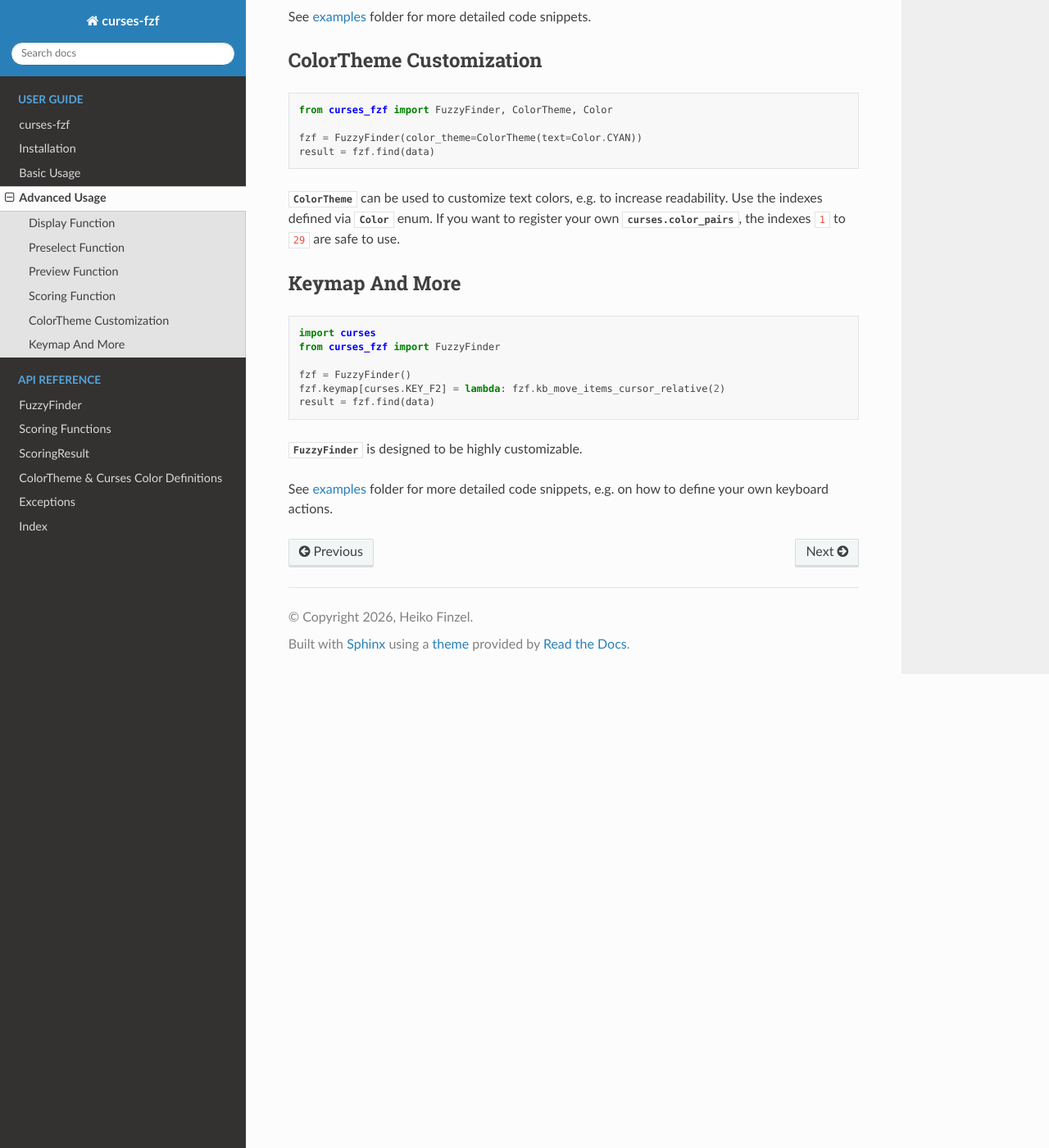
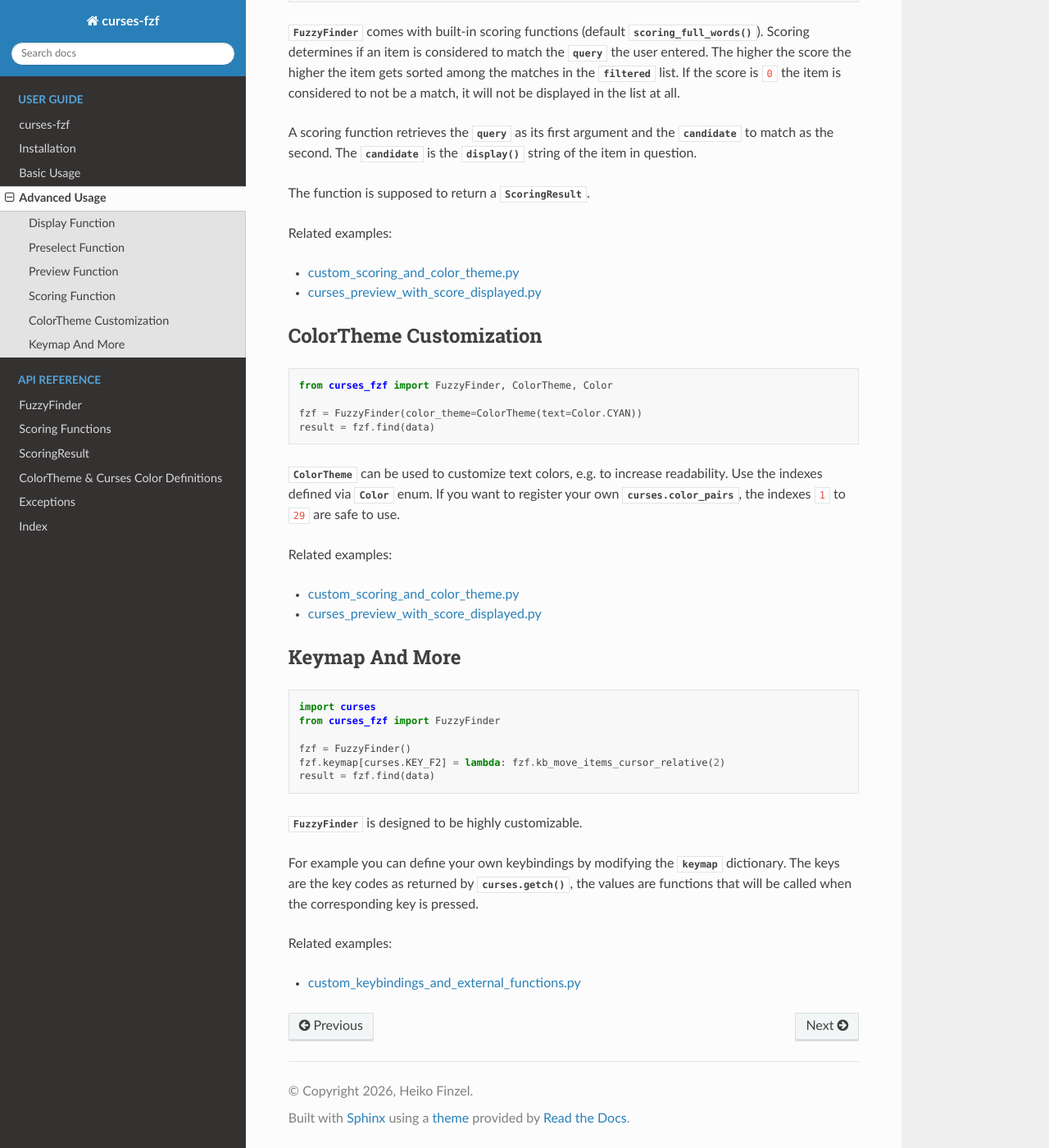
Before and after one commit to Heiko-san/curses_fzf, a Sphinx documentation site: the page built from docs/advanced_usage.rst, in a window 1280 px wide and 1400 px high, scrolled down 3508 px. Shown: the whole window at 82% size. Built offline with Sphinx 7.4.7 and the Read the Docs theme 3.1.0, drawn with Linux system fonts in a browser that asks for light colours; some of the changed text lies outside the part shown.

Commit message:
example links in docs

```diff
--- a/docs/advanced_usage.rst
+++ b/docs/advanced_usage.rst
@@ -33,6 +33,10 @@ The default behavior is to stringify the item provided:
 
     FuzzyFinder(display=lambda item: str(item))
 
+Related examples:
+
+- `dict_items_with_simple_preview_and_preselect.py`_
+
 Preselect Function
 ------------------
 
@@ -53,6 +57,10 @@ selection mode, you can pre-select some items using the
 This function is expected to return ``True`` if the item should be selected.
 
 The default implementation always returns ``False``.
+
+Related examples:
+
+- `dict_items_with_simple_preview_and_preselect.py`_
 
 .. image:: _static/multi_preview.png
     :width: 100%
@@ -97,8 +105,6 @@ See :class:`~curses_fzf.ColorTheme` for information on coloring, the selected
 :attr:`~curses_fzf.FuzzyFinder.color_theme` is also provided to the
 :meth:`~curses_fzf.FuzzyFinder.preview` function for easy access.
 
-See `examples`_ folder for more detailed code snippets.
-
 Not only the :py:obj:`item` from :attr:`~curses_fzf.FuzzyFinder.filtered` list
 is provided, but also the :class:`~curses_fzf.ScoringResult`.
 This allows to display scoring related information.
@@ -108,6 +114,11 @@ of :class:`~curses_fzf.FuzzyFinder` to define the width of the preview window.
 The default value is ``40`` percent of the terminal window.
 Don't worry that the preview window might hide portions of your items,
 you can toggle the preview window any time using :kbd:`Ctrl+P`.
+
+Related examples:
+
+- `dict_items_with_simple_preview_and_preselect.py`_
+- `curses_preview_with_score_displayed.py`_
 
 .. image:: _static/curses_preview.png
     :width: 100%
@@ -150,7 +161,10 @@ The :attr:`~curses_fzf.ScoringResult.candidate` is the
 
 The function is supposed to return a :class:`~curses_fzf.ScoringResult`.
 
-See `examples`_ folder for more detailed code snippets.
+Related examples:
+
+- `custom_scoring_and_color_theme.py`_
+- `curses_preview_with_score_displayed.py`_
 
 ColorTheme Customization
 ------------------------
@@ -168,6 +182,11 @@ Use the indexes defined via :class:`~curses_fzf.Color` enum.
 If you want to register your own :py:obj:`curses.color_pairs`,
 the indexes ``1`` to ``29`` are safe to use.
 
+Related examples:
+
+- `custom_scoring_and_color_theme.py`_
+- `curses_preview_with_score_displayed.py`_
+
 Keymap And More
 ---------------
 
@@ -182,7 +201,18 @@ Keymap And More
 
 :class:`~curses_fzf.FuzzyFinder` is designed to be highly customizable.
 
-See `examples`_ folder for more detailed code snippets,
-e.g. on how to define your own keyboard actions.
+For example you can define your own keybindings by modifying the
+:attr:`~curses_fzf.FuzzyFinder.keymap` dictionary.
+The keys are the key codes as returned by :py:obj:`curses.getch()`,
+the values are functions that will be called when the corresponding key is
+pressed.
 
-.. _examples: https://github.com/Heiko-san/curses_fzf/blob/main/examples
+Related examples:
+
+- `custom_keybindings_and_external_functions.py`_
+
+
+.. _custom_keybindings_and_external_functions.py: https://github.com/Heiko-san/curses_fzf/blob/main/examples/custom_keybindings_and_external_functions.py
+.. _custom_scoring_and_color_theme.py: https://github.com/Heiko-san/curses_fzf/blob/main/examples/custom_scoring_and_color_theme.py
+.. _curses_preview_with_score_displayed.py: https://github.com/Heiko-san/curses_fzf/blob/main/examples/curses_preview_with_score_displayed.py
+.. _dict_items_with_simple_preview_and_preselect.py: https://github.com/Heiko-san/curses_fzf/blob/main/examples/dict_items_with_simple_preview_and_preselect.py
```
Also changed, not shown: README.md (+1 -1 lines), docs/basic_usage.rst (+32 -0 lines).
